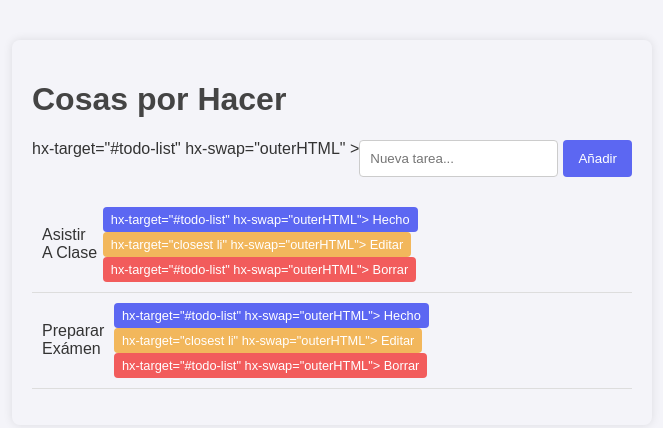
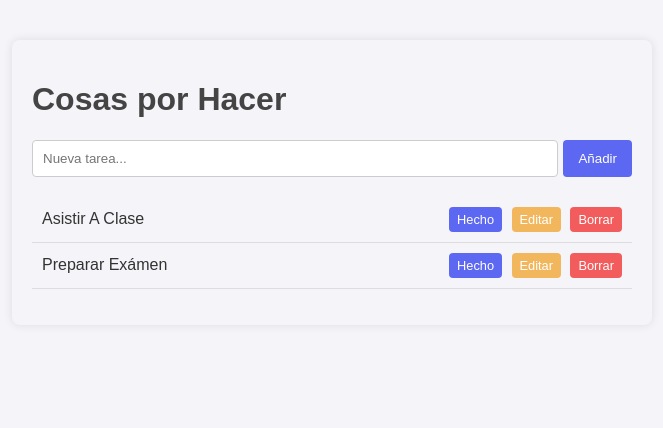
Before and after one commit to jovanyvelez/ejemplo_todo_fastapi, a FastAPI app: page / in a window 1280 px wide. Shown: the top 428 px of the page, without its empty margins (308-971 px from the left). Run offline with FastAPI, Linux system fonts and the light colour scheme; some libraries are stand-ins or nearby versions.

Commit message:
cambios corrección

```diff
--- a/templates/_todos.html
+++ b/templates/_todos.html
@@ -1,28 +1,25 @@
 
-<!-- Fragmento de lista de tareas. Renderiza cada tarea y sus acciones -->
+
 <ul id="todo-list">
-    {% for todo in todos %} <!-- Jinja2: recorre la lista de tareas -->
-    <li class="{% if todo.completa == 1 %}terminada{% endif %}"> <!-- Marca como terminada si 'completa' es 1 -->
-        <span class="task-text">{{ todo.nombre }}</span> <!-- Muestra el nombre de la tarea -->
+    {% for todo in todos %}
+    <li class="{% if todo.completa == 1 %}terminada{% endif %}">
+        <span class="task-text">{{ todo.nombre }}</span>
         <div class="actions">
-            <!-- Botón para marcar/desmarcar como completada -->
             <button
-                hx-post="/toggle/{{ todo.id }}"         <!-- HTMX: envía POST para cambiar estado -->
-                hx-target="#todo-list"                  <!-- HTMX: actualiza la lista completa -->
+                hx-post="/toggle/{{ todo.id }}"
+                hx-target="#todo-list"
                 hx-swap="outerHTML">
-                {% if todo.completa == 1  %}Deshacer{% else %}Hecho{% endif %} <!-- Texto dinámico -->
+                {% if todo.completa == 1  %}Deshacer{% else %}Hecho{% endif %}
             </button>
-            <!-- Botón para editar la tarea -->
             <button class="edit"
-                hx-get="/edit/{{ todo.id }}"            <!-- HTMX: obtiene el formulario de edición -->
-                hx-target="closest li"                  <!-- HTMX: reemplaza solo el <li> actual -->
+                hx-get="/edit/{{ todo.id }}"
+                hx-target="closest li"
                 hx-swap="outerHTML">
                 Editar
             </button>
-            <!-- Botón para borrar la tarea -->
             <button class="delete"
-                hx-delete="/delete/{{ todo.id }}"       <!-- HTMX: elimina la tarea -->
-                hx-target="#todo-list"                  <!-- HTMX: actualiza la lista completa -->
+                hx-delete="/delete/{{ todo.id }}"
+                hx-target="#todo-list"
                 hx-swap="outerHTML">
                 Borrar
             </button>
--- a/templates/index.html
+++ b/templates/index.html
@@ -1,5 +1,5 @@
 
-<!-- index.html: Página principal de la aplicación Todo App -->
+
 <!DOCTYPE html>
 <html lang="es">
 
@@ -7,10 +7,8 @@
     <meta charset="UTF-8">
     <meta name="viewport" content="width=device-width, initial-scale=1.0">
     <title>Todo App con FastAPI y HTMX</title>
-    <!-- HTMX: biblioteca para interacciones AJAX sencillas -->
     <script src="https://unpkg.com/htmx.org@1.9.10"></script>
     <style>
-        /* Estilos generales para la app */
         body {
             font-family: sans-serif;
             background-color: #f4f4f9;
@@ -29,6 +27,7 @@
         ul {
             list-style-type: none;
             padding: 0;
+
         }
 
         li {
@@ -42,6 +41,7 @@
             text-decoration: line-through;
             color: #999;
         }
+
 
         .task-text {
             flex-grow: 1;
@@ -88,19 +88,13 @@
 
     <h1>Cosas por Hacer</h1>
 
-    <!-- Formulario para añadir nueva tarea -->
-    <form
-        hx-post="/add"                  <!-- HTMX: envía POST para crear tarea -->
-        hx-target="#todo-list"          <!-- HTMX: actualiza el listado de tareas -->
-        hx-swap="outerHTML"             <!-- HTMX: reemplaza el HTML del objetivo -->
-    >
+    <form hx-post="/add" hx-target="#todo-list" hx-swap="outerHTML">
         <input type="text" name="nombre" placeholder="Nueva tarea..." required>
         <button type="submit">Añadir</button>
     </form>
 
-    <!-- Contenedor de la lista de tareas -->
     <div id="todo-list">
-        {% include '_todos.html' %} <!-- Jinja2: incluye el fragmento de la lista de tareas -->
+        {% include '_todos.html' %}
     </div>
 
 </body>
```
Also changed, not shown: templates/_edit.html (+2 -10 lines), todo.db.
